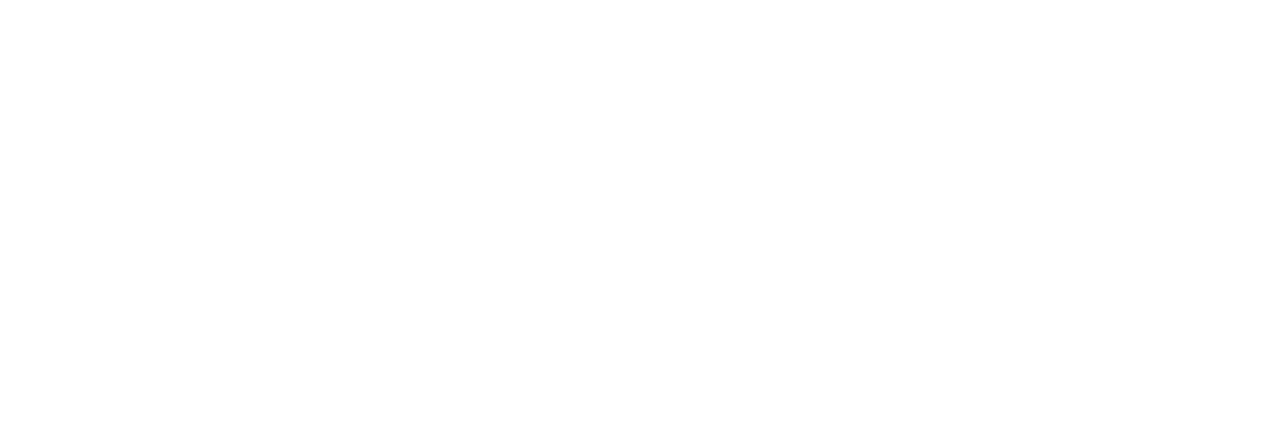
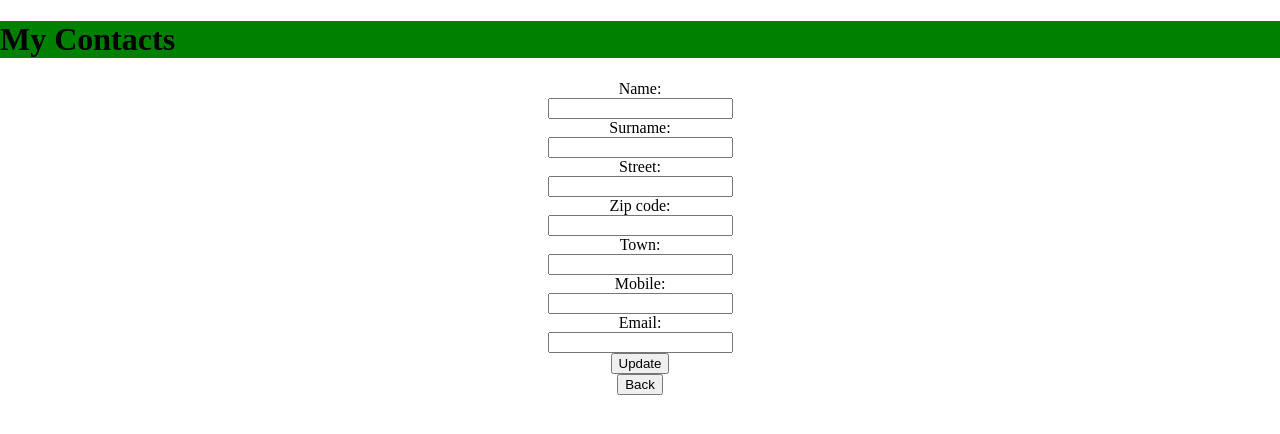
Before and after one commit to KlaudiaKutypa/ReactCRUDMyContacts, a React (Create React App) app: page /edit/1 in a window 1280 px wide. Shown: the top 434 px of the page. Built offline with nearby package versions, Linux system fonts and the light colour scheme; no server answers.

Commit message:
edit component

```diff
--- a/src/components/Edit.js
+++ b/src/components/Edit.js
@@ -1,16 +1,84 @@
 import React from 'react';
 import '../scss/Edit.scss';
+import {useState, useEffect} from 'react';
+import { useParams, Link, useNavigate } from 'react-router-dom';
 
 const API = "https://63ef9746c59531ccf172eaee.mockapi.io/my_contacts"
 
 
 function Edit() {
 
+  const {contactid} = useParams();
 
+  const [id, setID] = useState();
+  const [name, setName] = useState("");
+  const [mobile, setMobile] = useState();
+  const [email, setEmail] = useState("");
+  const [surname, setSurname] = useState("");
+  const [street, setStreet] = useState("");
+  const [zipcode, setZipcode] = useState("");
+  const [town, setTown] = useState("");
+  const navigate = useNavigate();
+
+  useEffect(() => {
+    fetch(`${API}/${contactid}`)
+    .then((response) => response.json())
+    .then((data) => {
+        setName(data.name);
+        setMobile(data.mobile);
+        setEmail(data.email);
+        setSurname(data.surname);
+        setStreet(data.street);
+        setZipcode(data.zipcode);
+        setTown(data.town);
+    })
+},[])
+
+const handleUpdate = (e) => {
+    e.preventDefault();
+    fetch((`${API}/${contactid}`), {
+        headers: {
+            "Content-Type": "application/json",
+        },
+        method: "PUT",
+        body: JSON.stringify({
+          id: id,
+          name: name,
+          surname: surname,
+          street: street,
+          zipcode: zipcode,
+          town: town,
+          mobile: mobile,
+          email: email
+        })
+        }).then((res) => {
+            navigate('/');
+    })
+}
 
   return (
-    <div className="home-container">
-
+    <div className="edit-container">
+            <div className="header">
+        <h1>My Contacts</h1>
+      </div>
+      <form onSubmit={handleUpdate}>
+        <label>Name:</label>
+        <input type="text" value={name} onChange = {(e) => setName(e.target.value)}></input>
+        <label>Surname:</label>
+        <input type="text" value={surname} onChange = {(e) => setSurname(e.target.value)}></input>
+        <label>Street:</label>
+        <input type="text" value={street} onChange = {(e) => setStreet(e.target.value)}></input>
+        <label>Zip code:</label>
+        <input type="text" value={zipcode} onChange = {(e) => setZipcode(e.target.value)}></input>
+        <label>Town:</label>
+        <input type="text" value={town} onChange = {(e) => setTown(e.target.value)}></input>
+        <label>Mobile:</label>
+        <input type="text" value={mobile} onChange = {(e) => setMobile(e.target.value)}></input>
+        <label>Email:</label>
+        <input type="text" value={email} onChange = {(e) => setEmail(e.target.value)}></input>
+        <button>Update</button>
+        <Link to="/"> <button>Back</button> </Link>
+      </form>
     </div>
   );
 }
```
